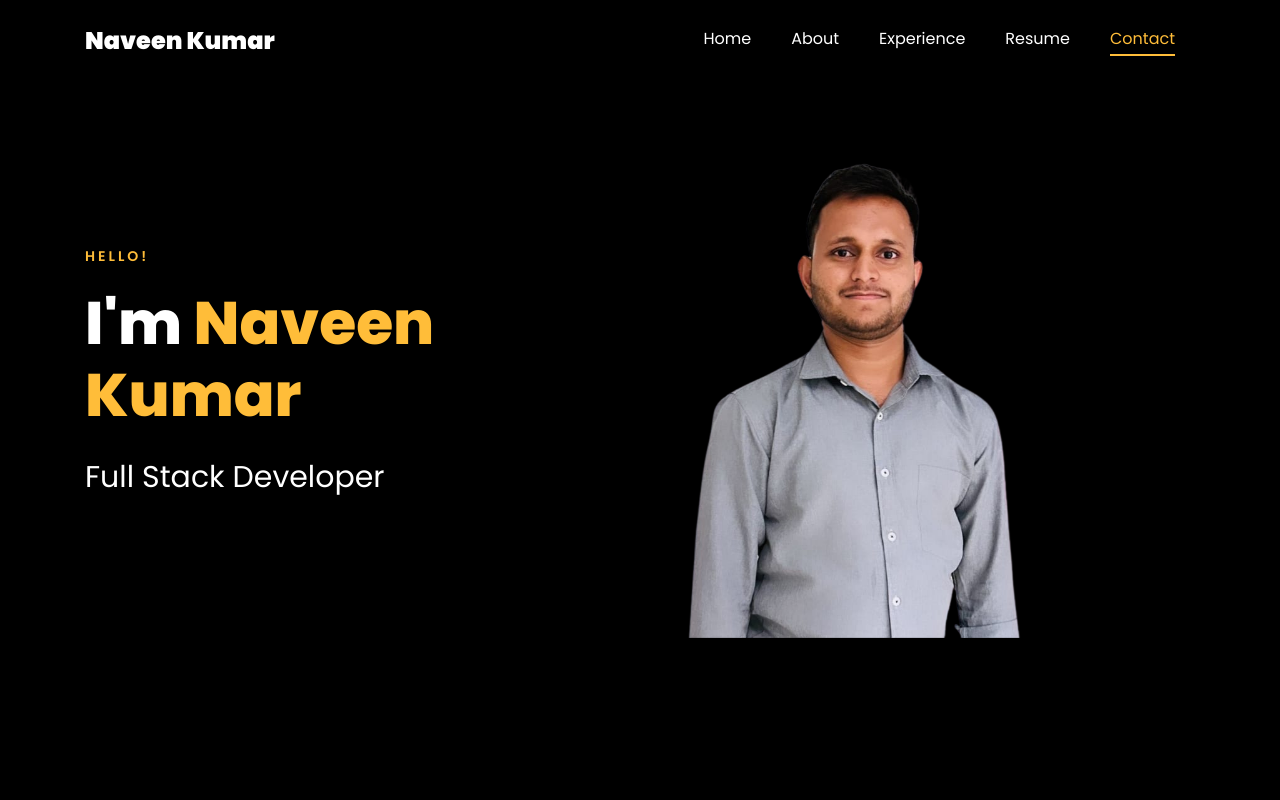
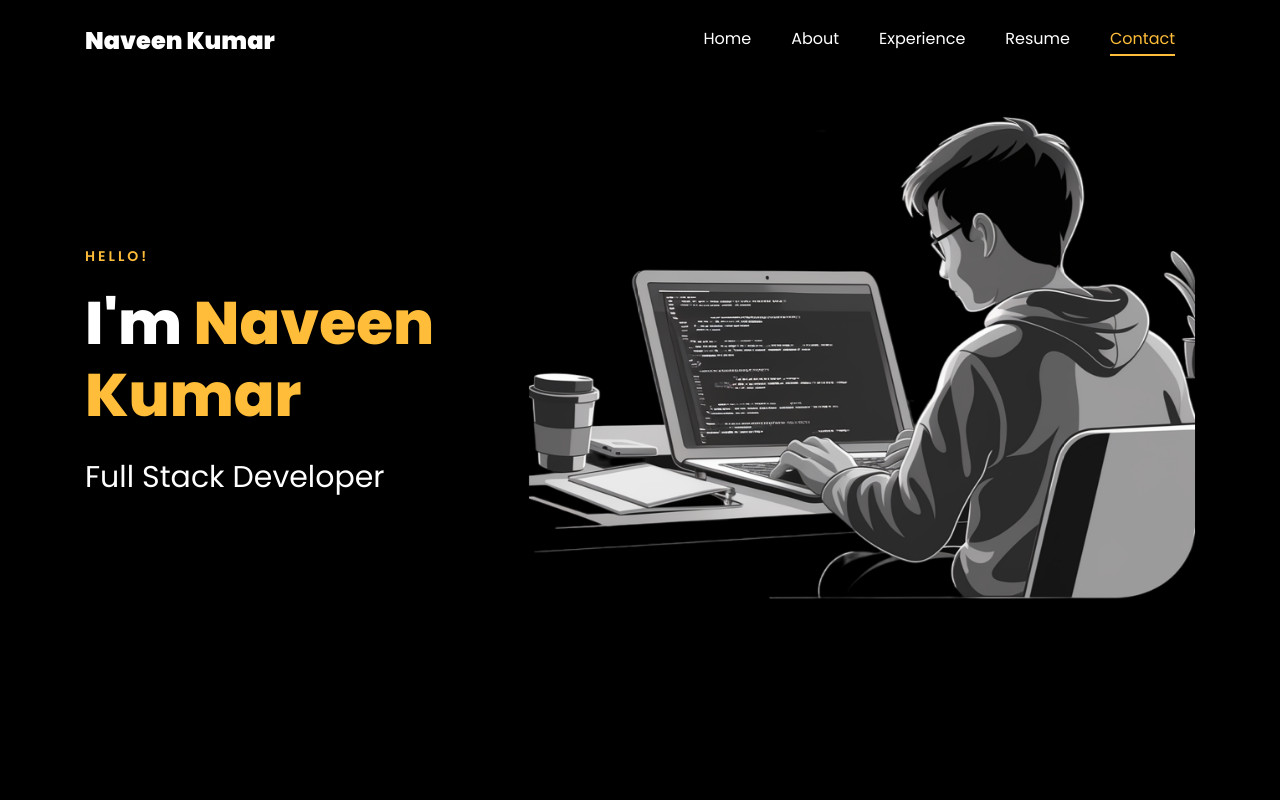
Before and after one commit to naveenkumar163/naveen-portfolio, a plain HTML site: page index.html in a window 1280 px wide. Shown: the top 800 px of the page. Drawn offline with Linux system fonts and the light colour scheme; files whose address does not match are found by name.

Commit message:
Update index.html

```diff
--- a/index.html
+++ b/index.html
@@ -55,7 +55,7 @@
 					<div class="row d-md-flex no-gutters slider-text align-items-center justify-content-end"
 						data-scrollax-parent="true">
 						<div class="one-third js-fullheight order-md-last img"
-							style="background-image:url(images/pro-test-2.png);">
+							style="background-image:url(images/profile.png);">
 							<div class="overlay"></div>
 						</div>
 						<div class="one-forth d-flex  align-items-center ftco-animate"
```
